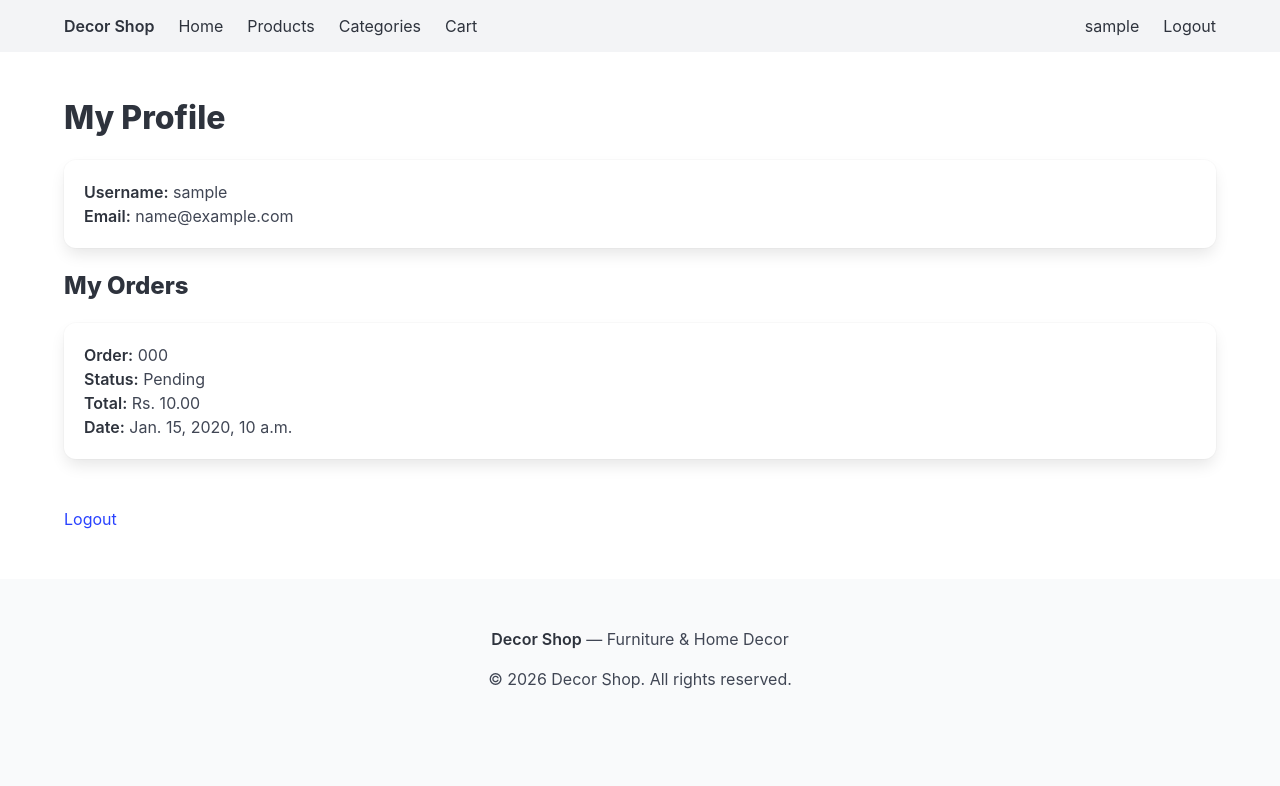
After one commit to mdmohid/Decor_Shop, a Django app: page /profile/ in a window 1280 px wide. The commit adds this page. Shown: the top 786 px of the page. Run offline with Django 5.2, Linux system fonts and the light colour scheme; a user stored in the database is signed in; tables that the repository leaves empty hold one stand-in row (values such as "Sample post").

Commit message:
customer profile implementation

```diff
--- a/decorshop/settings.py
+++ b/decorshop/settings.py
@@ -138,3 +138,7 @@ STATIC_URL = 'static/'
 # https://docs.djangoproject.com/en/5.2/ref/settings/#default-auto-field
 
 DEFAULT_AUTO_FIELD = 'django.db.models.BigAutoField'
+
+
+#user login setting logic (i.e for non-logged in user)
+LOGIN_URL = '/login/'
--- a/myshop/templates/header.html
+++ b/myshop/templates/header.html
@@ -46,9 +46,12 @@
       </div>
 
       <div class="navbar-end">
-        {% if user.is_authenticated %}
-
+        {% if user.is_authenticated %} {% comment %}
         <div class="navbar-item">{{ user.username }}</div>
+        {% endcomment %}
+        <a class="navbar-item" href="{% url 'profile' %}">
+          {{ user.username }}
+        </a>
 
         <a class="navbar-item" href="{% url 'logout' %}"> Logout </a>
 
--- /dev/null
+++ b/myshop/templates/profile.html
@@ -0,0 +1,58 @@
+{% extends 'base.html' %} {% block title %} My Profile | Decor Shop
+{% endblock %} {% block content %}
+
+<section class="section">
+  <div class="container">
+    <h1 class="title">My Profile</h1>
+
+    <div class="box">
+      <p>
+        <strong>Username:</strong>
+        {{ user.username }}
+      </p>
+
+      <p>
+        <strong>Email:</strong>
+        {{ user.email }}
+      </p>
+    </div>
+
+    <h2 class="title is-4">My Orders</h2>
+
+    {% for order in orders %}
+
+    <div class="box">
+      <p>
+        <strong>Order:</strong>
+        {{ order.order_number }}
+      </p>
+
+      <p>
+        <strong>Status:</strong>
+        {{ order.status }}
+      </p>
+
+      <p>
+        <strong>Total:</strong>
+        Rs. {{ order.total_amount }}
+      </p>
+
+      <p>
+        <strong>Date:</strong>
+        {{ order.created_at }}
+      </p>
+    </div>
+
+    {% empty %}
+
+    <p>You have no orders yet.</p>
+
+    {% endfor %}
+
+    <br />
+
+    <a href="{% url 'logout' %}"> Logout </a>
+  </div>
+</section>
+
+{% endblock %}
--- a/myshop/urls.py
+++ b/myshop/urls.py
@@ -7,6 +7,8 @@ urlpatterns = [
   path('register/', views.register, name='register'),
   path('login/', views.login_view, name='login'),
   path('logout/', views.logout_view, name='logout'),
+
+  path('profile/', views.profile, name='profile'),
   path('products/', views.products, name='products'),
   path(
       'products/<slug:slug>/',
--- a/myshop/views.py
+++ b/myshop/views.py
@@ -93,7 +93,7 @@ def login_view(request):
 
         if user is not None:
             login(request, user)
-            return redirect('home')
+            return redirect('profile')  #instead of home (i.e home)
 
         messages.error(request, 'Invalid username or password.')
         return redirect('login')
@@ -105,6 +105,19 @@ def logout_view(request):
 
     logout(request)
     return redirect('home')
+
+
+#profile
+@login_required
+def profile(request):
+
+    orders = Order.objects.filter(
+        user=request.user
+    ).order_by('-created_at')
+
+    return render(request, 'profile.html', {
+        'orders': orders
+    })
 
 
 #add to cart
```
